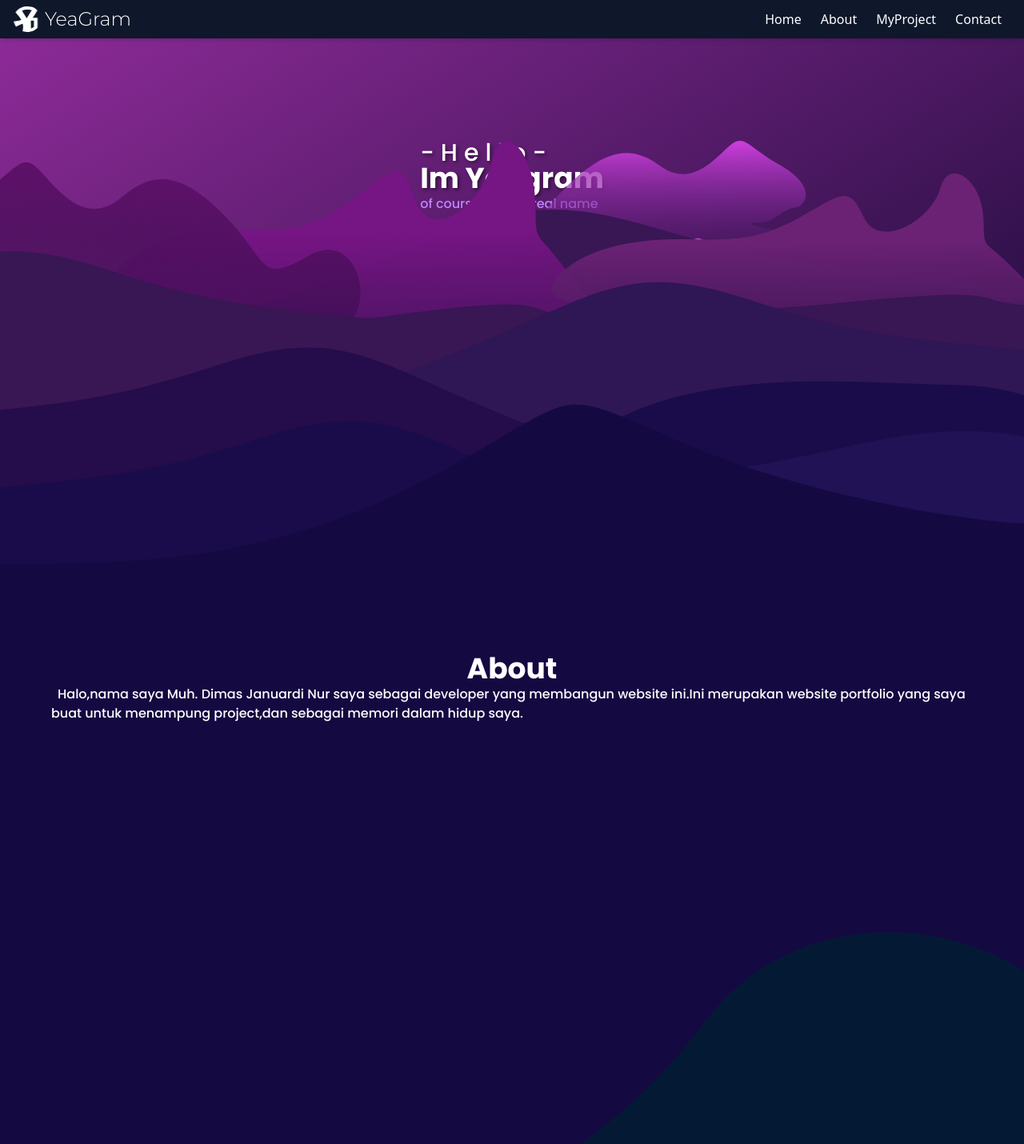
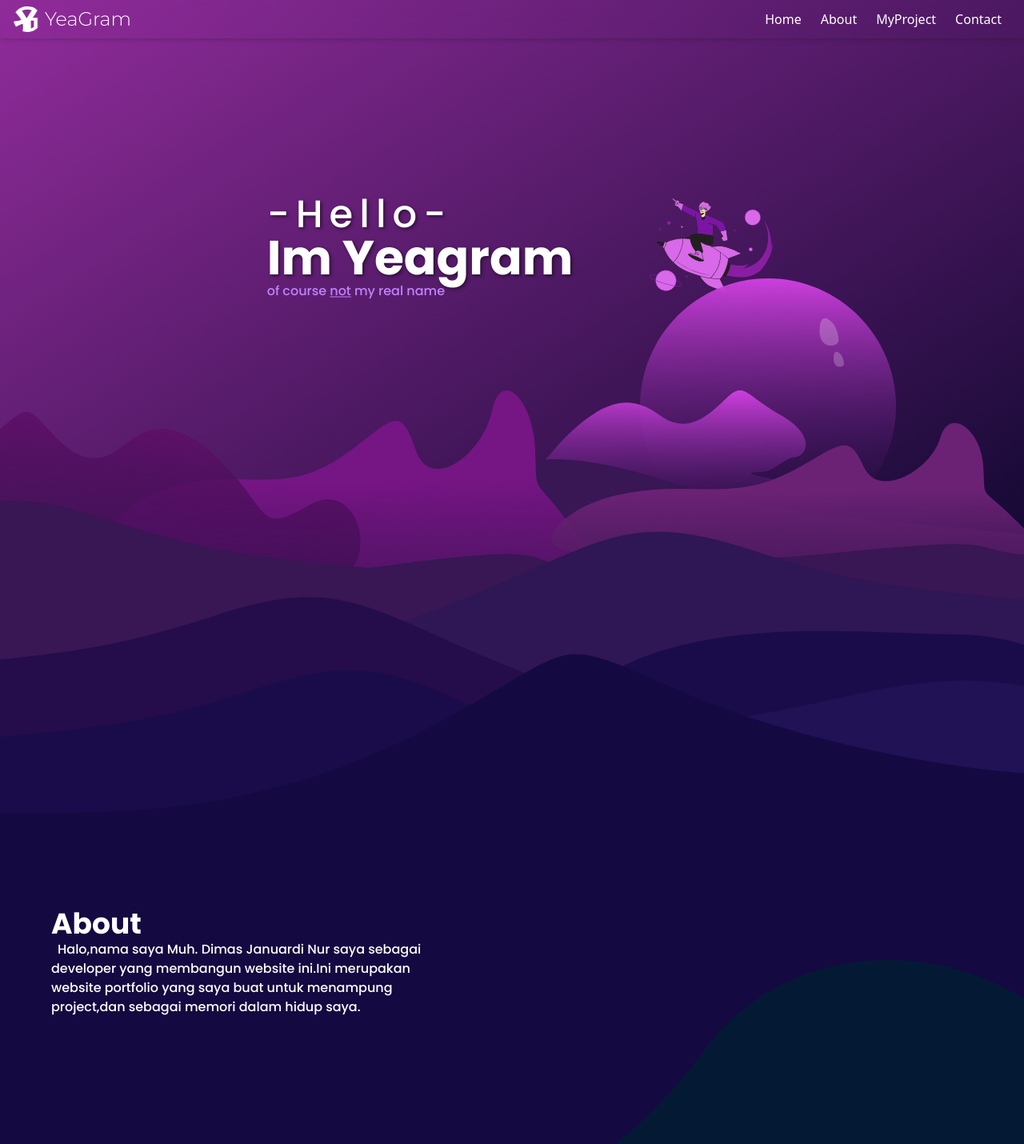
Before and after one commit to YeaGram/portfolio, a Next.js app: page / in a window 1280 px wide. Shown: the top 1430 px of the page at 80% size. Built offline with nearby package versions, Linux system fonts and the light colour scheme.

Commit message:
updatebreakpoints

```diff
--- a/pages/about.js
+++ b/pages/about.js
@@ -3,8 +3,13 @@ import AboutContent from "./components/about-content";
 
 export default function About() {
     return(
-        <div className="relative pt-6 -mt-2 bg-mountainEnd w-full h-[80vh]">
-            <AboutContent />
+        <div>
+            <div className="relative bg-mountainEnd overflow-x-hidden w-full h-screen">
+                <div className="relative bg-mountainEnd w-screen h-full">
+                    <AboutContent />
+                </div>
+            </div>
+            <span className="absolute bg-mountainEnd block w-full h-screen"></span>
         </div>
     );
 }
--- a/pages/components/about-content.jsx
+++ b/pages/components/about-content.jsx
@@ -1,7 +1,7 @@
 const AboutContent = () => {
     return(
-        <div className="relative px-16">
-            <h3 className=" text-white text-center font-bold font-Poppins text-4xl">About</h3>
+        <div className="absolute z-20 top-1/4 -translate-y-1/4 md:top-[25%] md:translate-y-1/2 px-16 md:w-1/2 lg:top-1/3">
+            <h3 className=" text-white md:text-left text-center font-bold font-Poppins text-4xl">About</h3>
             <p className="text-white font-Poppins indent-2">Halo,nama saya Muh. Dimas Januardi Nur saya sebagai developer yang membangun website ini.Ini merupakan website portfolio yang saya buat untuk menampung project,dan sebagai memori dalam hidup saya.</p>
         </div>
     )
--- a/pages/components/myProjectBG.jsx
+++ b/pages/components/myProjectBG.jsx
@@ -1,6 +1,6 @@
 const ProjectBG = () => {
     return(
-        <div className="absolute top-0 transform -translate-y-1/3 left-0 w-full h-screen">
+        <div className="absolute top-0 transform -translate-y-1/3 sm:-translate-y-1/2 left-0  lg:-translate-y-1/2 w-full h-screen">
             <svg viewBox="0 0 320 686" version="1.1" xmlnsXlink="http://www.w3.org/1999/xlink" xmlns="http://www.w3.org/2000/svg">
             <g id="New-shape-2" transform="translate(-49.33008 0)">
                 <path d="M21.1228 89.1548C68.649 123.181 87.9654 112.89 130.988 106.29C174.01 99.6903 233.304 77.497 269.694 27.9095C306.083 -21.678 401.734 -7.51314 414.38 89.1548C427.025 185.823 414.38 686 414.38 686L21.1228 686C21.1228 686 -26.4035 55.1287 21.1228 89.1548Z" id="New-shape" fill="#041A34" fillRule="evenodd" stroke="none" />
--- a/pages/components/parallax.jsx
+++ b/pages/components/parallax.jsx
@@ -5,25 +5,25 @@ const Parallax = ()=> {
       <Title />
 
       {/* Moon */}
-      <div className="absolute top-2/4 w-full transform my-5">
-        <svg viewBox="0 0 320 346" version="1.1" xmlnsXlink="http://www.w3.org/1999/xlink" xmlns="http://www.w3.org/2000/svg">
+      <div className="absolute sm:right-0 sm:-translate-x-1/2 lg:w-1/4 lg:bottom-0 lg:-translate-y-[20%] z-1  top-2/4 w-full sm:w-1/4 transform my-5">
+        <svg viewBox="0 0 328 328" version="1.1" xmlnsXlink="http://www.w3.org/1999/xlink" xmlns="http://www.w3.org/2000/svg">
           <defs>
             <linearGradient x1="0.5" y1="0" x2="0.5" y2="1" id="gradient_1">
               <stop offset="0%" stopColor="#CD3FDE" />
               <stop offset="100%" stopColor="#170A36" stopOpacity="0" />
             </linearGradient>
           </defs>
-          <g id="Moon-Copy" transform="translate(-13 0)">
-            <g id="Moon-Copy">
-              <path d="M0 173C0 77.4547 77.4547 0 173 0C268.545 0 346 77.4547 346 173C346 268.545 268.545 346 173 346C77.4547 346 0 268.545 0 173Z" id="Ellipse" fill="url(#gradient_1)" fillRule="evenodd" stroke="none" />
-              <path d="M242.772 68.5711C241.426 97.3858 268.397 93.5012 268.478 83.4552C268.559 73.4092 262.055 62.1817 262.055 62.1817C262.055 62.1817 244.118 39.7563 242.772 68.5711Z" id="New-shape-2" fill="#FFFFFF" fillOpacity="0.21960784" fillRule="evenodd" stroke="none" />
-              <path d="M261.637 107.213C260.897 123.046 275.717 120.911 275.761 115.391C275.806 109.871 272.232 103.702 272.232 103.702C272.232 103.702 262.376 91.3798 261.637 107.213Z" id="New-shape-2-Copy" fill="#FFFFFF" fillOpacity="0.21960784" fillRule="evenodd" stroke="none" />
+          <g id="Moon">
+            <g id="Moon">
+              <path d="M0 164C0 73.4253 73.4253 0 164 0C254.575 0 328 73.4253 328 164C328 254.575 254.575 328 164 328C73.4253 328 0 254.575 0 164Z" id="Ellipse" fill="url(#gradient_1)" fillRule="evenodd" stroke="none" />
+              <path d="M230.142 65.0038C228.866 92.3195 254.434 88.6369 254.511 79.1136C254.588 69.5902 248.422 58.9468 248.422 58.9468C248.422 58.9468 231.418 37.6881 230.142 65.0038Z" id="New-shape-2" fill="#FFFFFF" fillOpacity="0.21960784" fillRule="evenodd" stroke="none" />
+              <path d="M248.025 101.635C247.324 116.644 261.373 114.621 261.415 109.388C261.458 104.155 258.07 98.307 258.07 98.307C258.07 98.307 248.727 86.626 248.025 101.635Z" id="New-shape-2-Copy" fill="#FFFFFF" fillOpacity="0.21960784" fillRule="evenodd" stroke="none" />
             </g>
           </g>
         </svg>
       </div>
       {/* background */}
-      <div className="absolute z-10 bottom-0 w-full">
+      <div className="absolute z-10 bottom-0 md:bottom-0 transform sm:translate-y-1/4 md:translate-y-1/2  w-full ">
       <svg  viewBox="0 0 1920 935.71686" >
         <defs>
           <linearGradient x1="0.3871991" y1="0.8995232" x2="0.58694243" y2="2.3494007E-08" id="gradient_1">
--- a/pages/components/title.jsx
+++ b/pages/components/title.jsx
@@ -1,12 +1,13 @@
 const Title = ()=> {
     return(
-        <div className="z-[0] fixed  sm:top-1/3 top-1/2 left-1/2 -translate-x-1/2 -translate-y-full">
-            <div>
-                <h4 className="text-white font-Poppins font-medium text-3xl tracking-[.5rem] leading-6 drop-shadow-primDrop">-Hello-</h4>
-                <h2 className="text-white font-Poppins font-bold text-4xl whitespace-nowrap drop-shadow-primDrop">Im Yeagram</h2>
+        <div className="z-[0] fixed  sm:top-1/2 top-1/2 left-1/2 -translate-x-1/2  -translate-y-full flex justify-center items-center">
+            <div className="flex flex-col flex-1">
+                <h4 className="
+                text-white font-Poppins font-medium text-3xl sm:text-4xl md:text-5xl tracking-[.5rem] leading-6 drop-shadow-primDrop">-Hello-</h4>
+                <h2 className="text-white font-Poppins font-bold text-4xl whitespace-nowrap drop-shadow-primDrop sm:text-5xl md:text-6xl">Im Yeagram</h2>
                 <blockquote className="text-purple-400 font-Poppins font-medium itali whitespace-nowrap">of course <span className="underline-offset-2 underline">not</span> my real name</blockquote>
             </div>
-            <div className="sm:w-full screen320:w-3/4 w-1/2 absolute top-0 left-full -translate-x-2/3 -translate-y-full sm:top-full sm:-translate-x-1/4 sm:-translate-y-0">
+            <div className="sm:w-full flex-[2] sm:min-w-[230px] sm:p-4 screen320:w-3/4 w-1/2 absolute sm:static top-0 left-full -translate-x-2/3 -translate-y-full sm:top-full sm:translate-x-1/4 sm:translate-y-0">
                 <svg viewBox="0 0 164.05566 123.04167" version="1.1" xmlnsXlink="http://www.w3.org/1999/xlink" xmlns="http://www.w3.org/2000/svg">
                 <defs>
                     <path d="M0 0L164.056 0L164.056 123.042L0 123.042L0 0Z" id="path_1" />
--- a/pages/header.js
+++ b/pages/header.js
@@ -12,7 +12,7 @@ const Header = () => {
         setHamburgerActive(!hamburgerNormal);
     }
     return(
-        <div className='flex justify-between items-center px-4 py-2 z-50 w-full bg-slate-900 text-white fixed shadow-md backdrop-blur-lg'>
+        <div className='flex justify-between items-center px-4 py-2 z-50 w-full text-white fixed shadow-md backdrop-blur-lg'>
             <Brand brand={BrandPict}/>
             <div onClick={navTogler} className="block cursor-pointer order-2 md:hidden">
                 <Hamburger doesActive={hamburgerNormal} />
--- a/pages/index.js
+++ b/pages/index.js
@@ -13,10 +13,19 @@ export default function Home() {
         <link rel="icon" href="/mylogo-white.ico" />
       </Head>
       <div className='Contain'>
-        <Header />
-        <Parallax />
-        <About />
-        <MyProject />
+
+        <div>
+          <Header />
+        </div>
+        <div>
+          <Parallax />
+        </div>
+        <div>
+          <About />
+        </div>
+        <div>
+          <MyProject />
+        </div>
       </div>
     </div>
   )
```
